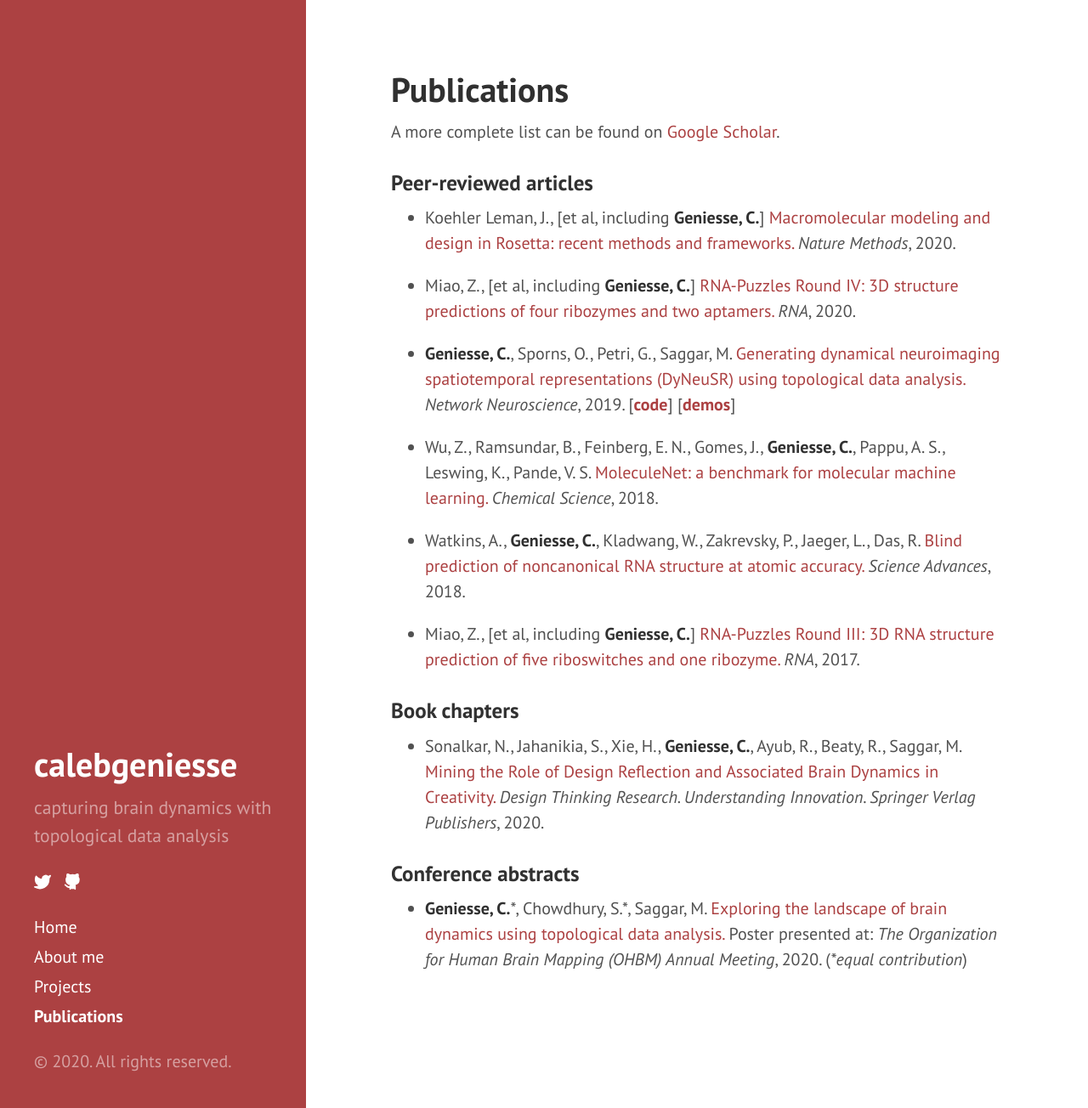
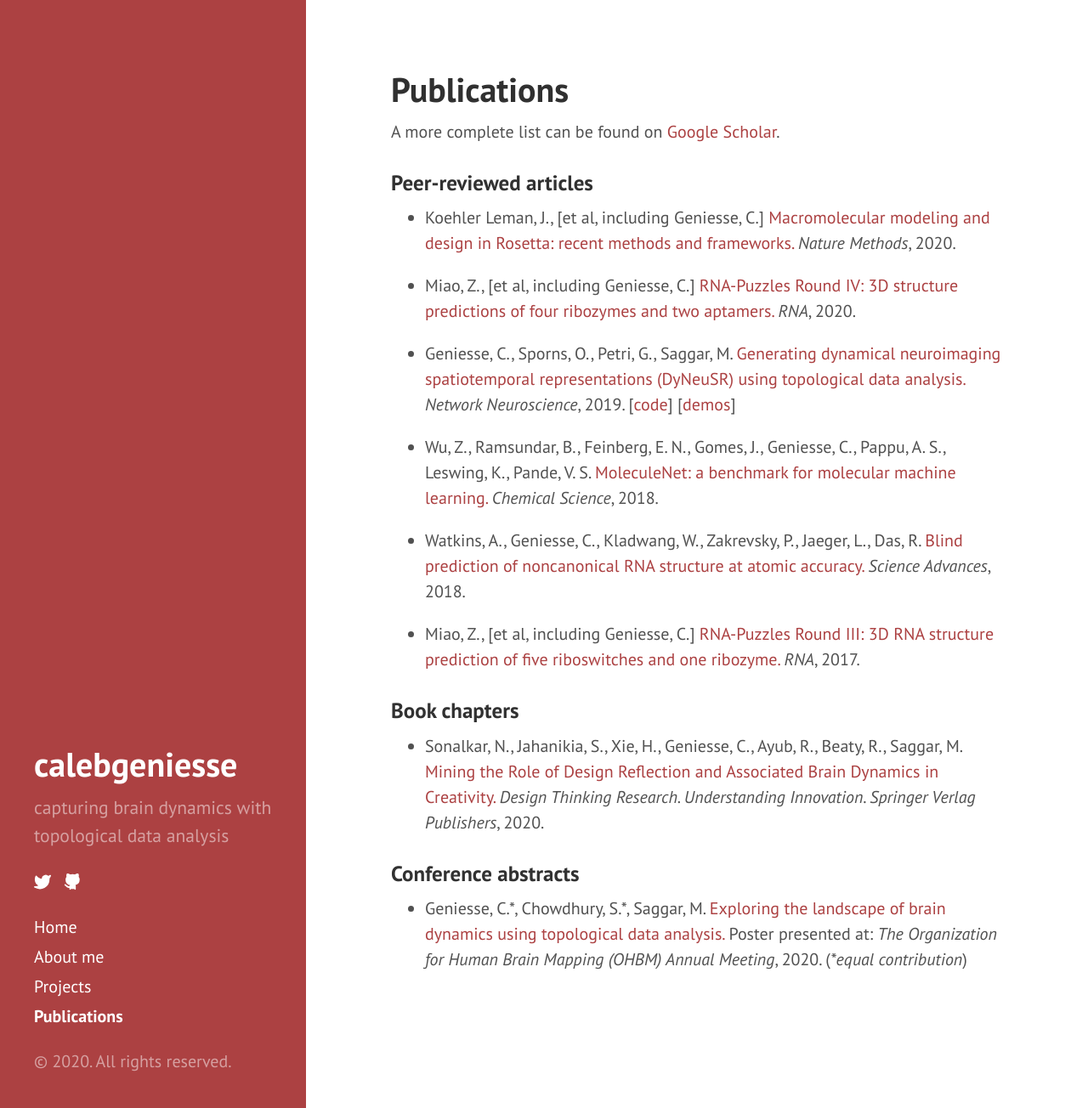
Before and after one commit to calebgeniesse/calebgeniesse.github.io, a Jekyll site: the page built from publications.md, in a window 1280 px wide and 1304 px high. Shown: the whole window at 85% size. Built offline with Jekyll 4.4.1, drawn with Linux system fonts in a browser that asks for light colours.

Commit message:
revert bold titles

```diff
--- a/publications.md
+++ b/publications.md
@@ -9,27 +9,27 @@
 
 ### Peer-reviewed articles
 
-- Koehler Leman, J., \[et al, including **Geniesse, C.**\] [Macromolecular modeling and design in Rosetta: recent methods and frameworks.](https://doi.org/10.1038/s41592-020-0848-2) *Nature Methods*, 2020.
+- Koehler Leman, J., \[et al, including Geniesse, C.\] [Macromolecular modeling and design in Rosetta: recent methods and frameworks.](https://doi.org/10.1038/s41592-020-0848-2) *Nature Methods*, 2020.
 
-- Miao, Z., \[et al, including **Geniesse, C.**\] [RNA-Puzzles Round IV: 3D structure predictions of four ribozymes and two aptamers.](https://doi.org/10.1261/rna.075341.120) *RNA*, 2020.
+- Miao, Z., \[et al, including Geniesse, C.\] [RNA-Puzzles Round IV: 3D structure predictions of four ribozymes and two aptamers.](https://doi.org/10.1261/rna.075341.120) *RNA*, 2020.
 
-- **Geniesse, C.**, Sporns, O., Petri, G., Saggar, M. [Generating dynamical neuroimaging spatiotemporal representations (DyNeuSR) using topological data analysis.](https://doi.org/10.1162/netn_a_00093) *Network Neuroscience*, 2019. [[**code**](https://braindynamicslab.github.io/dyneusr)] [[**demos**](https://braindynamicslab.github.io/dyneusr/demo/)]
+- Geniesse, C., Sporns, O., Petri, G., Saggar, M. [Generating dynamical neuroimaging spatiotemporal representations (DyNeuSR) using topological data analysis.](https://doi.org/10.1162/netn_a_00093) *Network Neuroscience*, 2019. [[code](https://braindynamicslab.github.io/dyneusr)] [[demos](https://braindynamicslab.github.io/dyneusr/demo/)]
 
-- Wu, Z., Ramsundar, B., Feinberg, E. N., Gomes, J., **Geniesse, C.**, Pappu, A. S., Leswing, K., Pande, V. S. [MoleculeNet: a benchmark for molecular machine learning.](https://doi.org/10.1039/C7SC02664A) *Chemical Science*, 2018.
+- Wu, Z., Ramsundar, B., Feinberg, E. N., Gomes, J., Geniesse, C., Pappu, A. S., Leswing, K., Pande, V. S. [MoleculeNet: a benchmark for molecular machine learning.](https://doi.org/10.1039/C7SC02664A) *Chemical Science*, 2018.
 
-- Watkins, A., **Geniesse, C.**, Kladwang, W., Zakrevsky, P., Jaeger, L., Das, R. [Blind prediction of noncanonical RNA structure at atomic accuracy.](https://doi.org/10.1126/sciadv.aar5316) *Science Advances*, 2018.
+- Watkins, A., Geniesse, C., Kladwang, W., Zakrevsky, P., Jaeger, L., Das, R. [Blind prediction of noncanonical RNA structure at atomic accuracy.](https://doi.org/10.1126/sciadv.aar5316) *Science Advances*, 2018.
 
-- Miao, Z., \[et al, including **Geniesse, C.**\] [RNA-Puzzles Round III: 3D RNA structure prediction of five riboswitches and one ribozyme.](https://doi.org/10.1261/rna.060368.116) *RNA*, 2017.
+- Miao, Z., \[et al, including Geniesse, C.\] [RNA-Puzzles Round III: 3D RNA structure prediction of five riboswitches and one ribozyme.](https://doi.org/10.1261/rna.060368.116) *RNA*, 2017.
 
 
 
 
 ### Book chapters
 
-- Sonalkar, N., Jahanikia, S., Xie, H., **Geniesse, C.**, Ayub, R., Beaty, R., Saggar, M. [Mining the Role of Design Reflection and Associated Brain Dynamics in Creativity.](https://doi.org/10.1007/978-3-030-28960-7_10) *Design Thinking Research. Understanding Innovation. Springer Verlag Publishers*, 2020.
+- Sonalkar, N., Jahanikia, S., Xie, H., Geniesse, C., Ayub, R., Beaty, R., Saggar, M. [Mining the Role of Design Reflection and Associated Brain Dynamics in Creativity.](https://doi.org/10.1007/978-3-030-28960-7_10) *Design Thinking Research. Understanding Innovation. Springer Verlag Publishers*, 2020.
 
 
 
 ### Conference abstracts
 
-- **Geniesse, C.**\*, Chowdhury, S.\*, Saggar, M. [Exploring the landscape of brain dynamics using topological data analysis.](https://github.com/calebgeniesse/calebgeniesse.github.io/blob/master/public/posters/Geniesse-Chowdhury-2020-OHBM.pdf) Poster presented at: *The Organization for Human Brain Mapping (OHBM) Annual Meeting*, 2020. (*\*equal contribution*)
+- Geniesse, C.\*, Chowdhury, S.\*, Saggar, M. [Exploring the landscape of brain dynamics using topological data analysis.](https://github.com/calebgeniesse/calebgeniesse.github.io/blob/master/public/posters/Geniesse-Chowdhury-2020-OHBM.pdf) Poster presented at: *The Organization for Human Brain Mapping (OHBM) Annual Meeting*, 2020. (*\*equal contribution*)
```
Also changed, not shown: index.md (+7 -7 lines), projects.md (+2 -2 lines).
